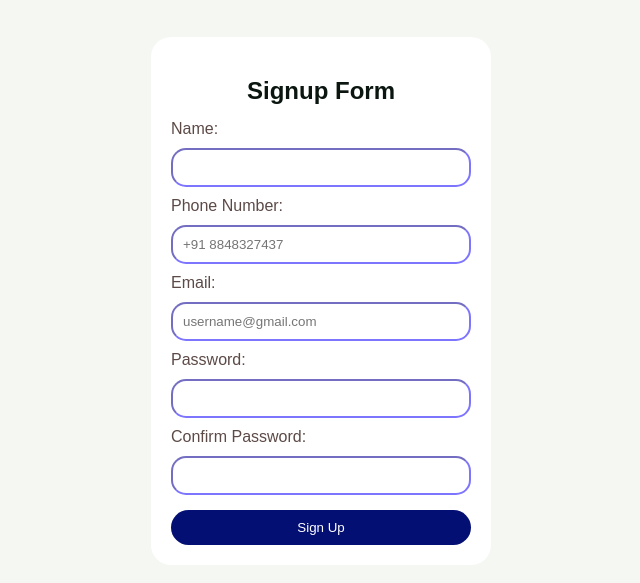
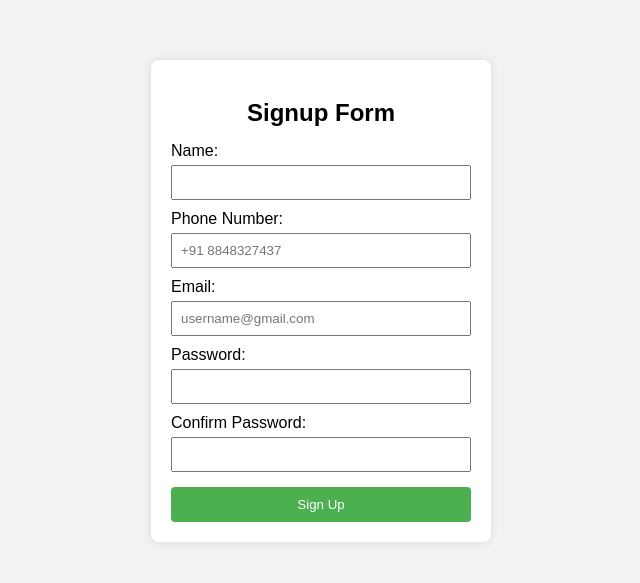
Before and after one commit to DHURANTHAM007/Sign_Up, a plain HTML site: page index.html in a window 1280 px wide. Shown: the part 107-690 px from the top of the page, without its empty margins (319-959 px from the left). Drawn offline with Linux system fonts and the light colour scheme.

Commit message:
Update style.css

```diff
--- a/style.css
+++ b/style.css
@@ -1,6 +1,7 @@
-body {
+ body
+{
   font-family: Arial, sans-serif;
-  background:rgb(245, 247, 243);
+  background: #f2f2f2;
   display: flex;
   justify-content: center;
   align-items: center;
@@ -10,45 +11,39 @@ body {
 .form-container {
   background: #fff;
   padding: 20px;
-  border-radius:20px;
+  border-radius: 8px;
   width: 300px;
-  box-shadow:black;
-
+  box-shadow: 0 0 10px rgba(0,0,0,0.1);
 }
 
 h2 {
   text-align: center;
   margin-bottom: 15px;
-  color:#0a160f;
 }
 
 label {
   display: block;
   margin-top: 10px;
-  color:#5c4a47;
 }
 
 input {
   width: 100%;
-  padding: 10px;
-  margin-top: 10px;
-  box-sizing:border-box;
-  border-color: #2a1bef9b;
-  border-radius: 15px;
-
+  padding: 8px;
+  margin-top: 5px;
+  box-sizing: border-box;
 }
 
 button {
   margin-top: 15px;
   padding: 10px 15px;
-  background-color: rgb(4, 15, 116);
-  color: white;
+  background: #4CAF50;
+  color: #fff;
   border: none;
-  border-radius: 20px;
+  border-radius: 4px;
   width: 100%;
   cursor: pointer;
 }
 
 button:hover {
-  background: #07ac12;
+  background: #45a049;
 }
```
